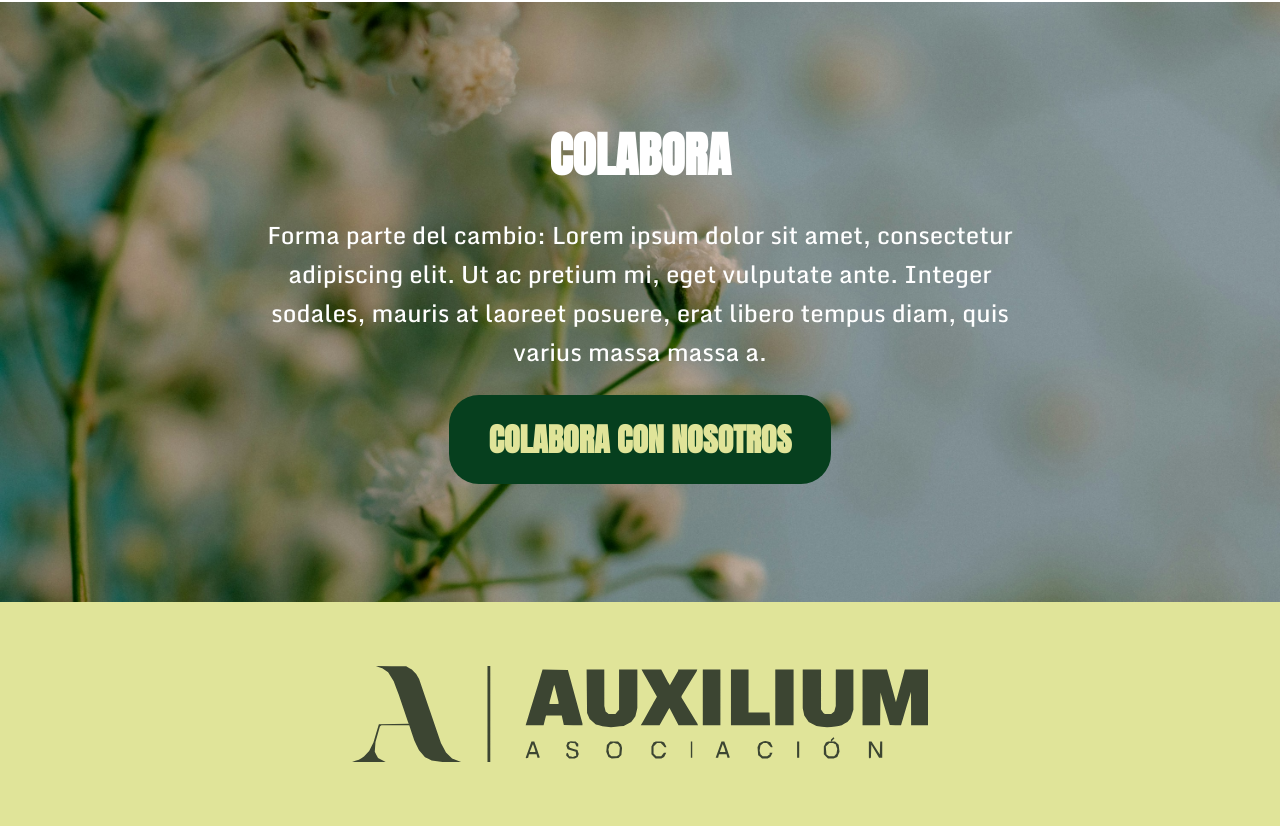
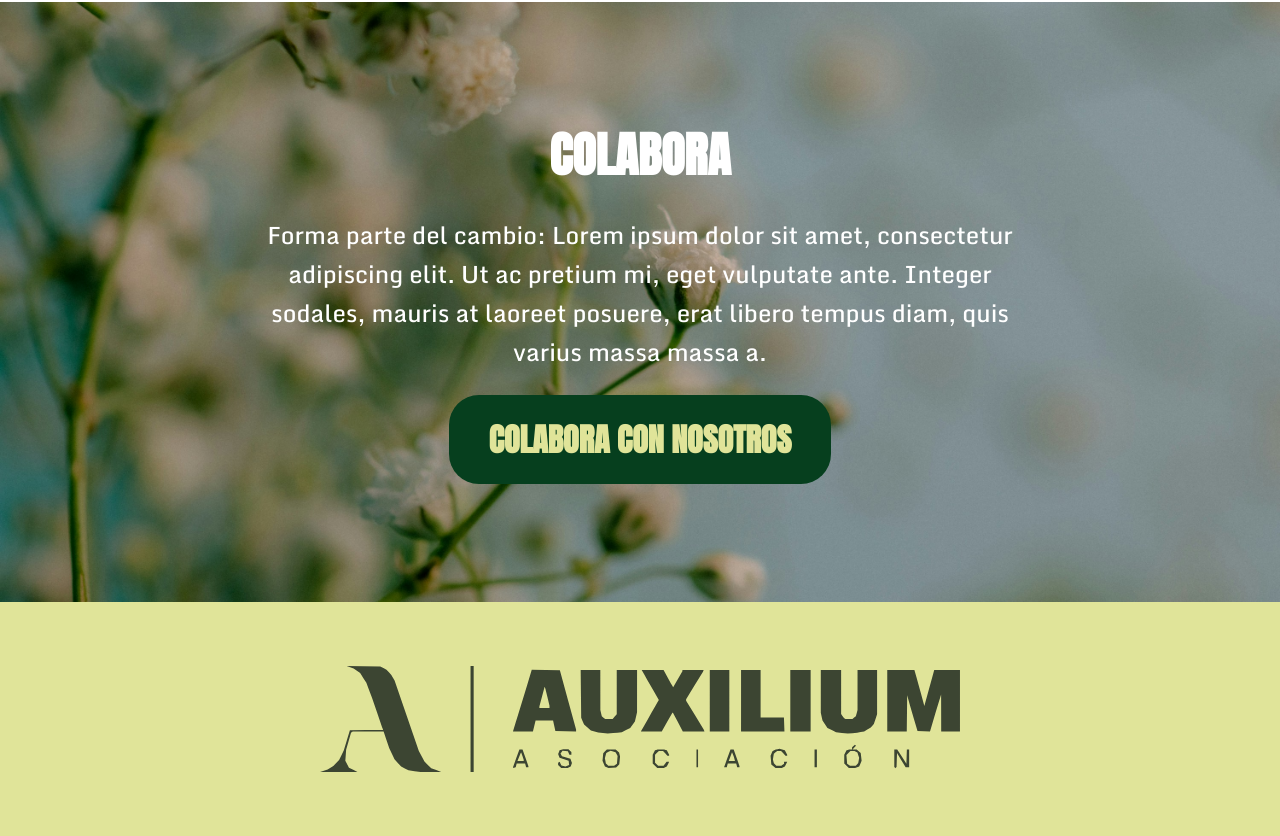
Before and after one commit to Tenvid/AuxiliumFundacionWeb, a React (Vite) app in the folder AuxilliumWeb/frontend/auxilium-web/: page / in a window 1280 px wide. Shown: the part 1778-2614 px from the top of the page. Built offline with nearby package versions, Linux system fonts and the light colour scheme.

Commit message:
fix(footer): change padding and set fixed width

```diff
--- a/AuxilliumWeb/frontend/auxilium-web/src/components/Footer/Footer/Footer.module.css
+++ b/AuxilliumWeb/frontend/auxilium-web/src/components/Footer/Footer/Footer.module.css
@@ -2,7 +2,8 @@
   background: var(--accent-dark);
   display: flex;
   justify-content: center;
-  padding: 5vw;
+  padding: 5vw 0;
+  width: 100%;
 }
 
 .footerLogo {
```
